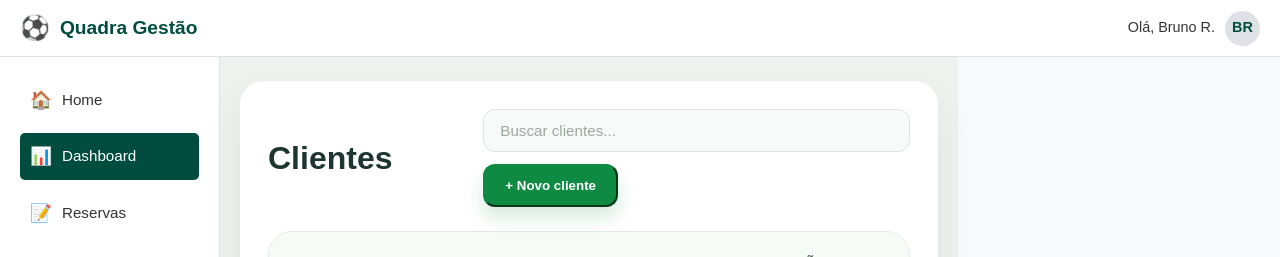
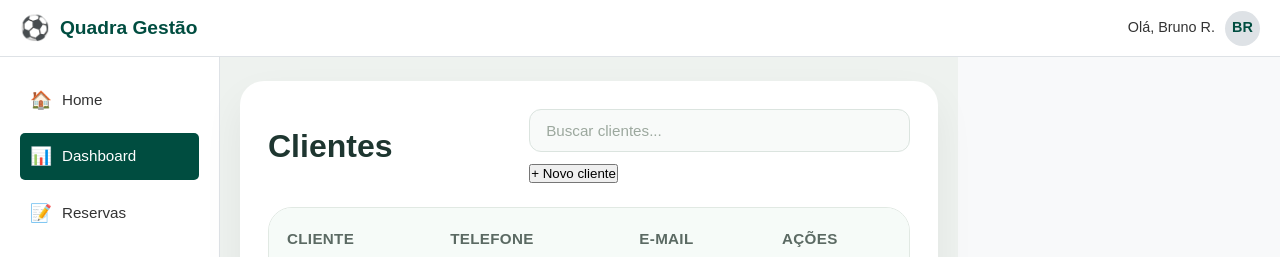
Before and after one commit to Sandrodepaula/quadra_gestao, a React app in the folder frontend/: page /clientes in a window 1280 px wide. Shown: the top 257 px of the page. Built offline with nearby package versions, Linux system fonts and the light colour scheme; no server answers; the HTML template or start-up script is replaced by a standard one.

Commit message:
criando rota para cadastro de clientes

```diff
--- a/frontend/src/App.jsx
+++ b/frontend/src/App.jsx
@@ -4,6 +4,7 @@ import './App.css';
 import Clientes from './pages/Clientes';
 import Calendario from './pages/Calendario';
 import Reservas from './pages/Reservas';
+import NovoCliente from './pages/NovoCliente';
 
 // === Componente Principal ===
 
@@ -75,6 +76,7 @@ function App() {
             <Route path="/reservas" element={<Reservas />}/>
             <Route path="/calendario" element={<Calendario />} />
             <Route path="/clientes" element={<Clientes />} />
+            <Route path="/clientes/novo" element={<NovoCliente />} />
             <Route path="/relatorios" element={<div><h1>Relatórios</h1></div>} />
           </Routes>
         </div>
--- a/frontend/src/pages/Clientes.tsx
+++ b/frontend/src/pages/Clientes.tsx
@@ -1,15 +1,12 @@
 import Button from 'react-bootstrap/Button';
 import { useEffect, useState } from 'react';
+import { useNavigate } from 'react-router-dom';
 import { api } from '../services/api';
+import { Cliente } from '../types';
 
-interface Cliente {
-    id: number;
-    nome: string;
-    telefone: string;
-    email: string;
-}
 
 function Clientes() {
+    const navigate = useNavigate();
     const [clientes, setClientes] = useState<Cliente[]>([]);
     const [carregando, setCarregando] = useState(true);
     const [editandoId, setEditandoId] = useState<number | null>(null);
@@ -71,6 +68,10 @@ function Clientes() {
         }
     };
 
+    const handleNovoCliente = () => {
+        navigate('/clientes/novo');
+    };
+
     return (
         <div className="clientes-page">
             <main className="content card-layout">
@@ -88,9 +89,12 @@ function Clientes() {
                                 aria-label="Buscar clientes"
                             />
                         </div>
-                        <Button className="btn-new-client" variant="success">
-                            + Novo cliente
-                        </Button>
+
+                             <Button className='btn newclient'
+                             onClick={handleNovoCliente}>+ Novo cliente
+                             </Button>
+
+
                     </div>
                 </div>
 
```
